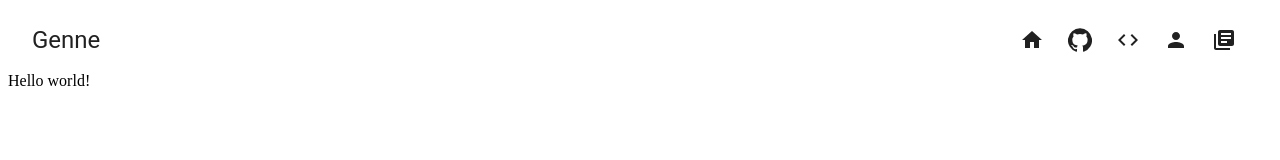
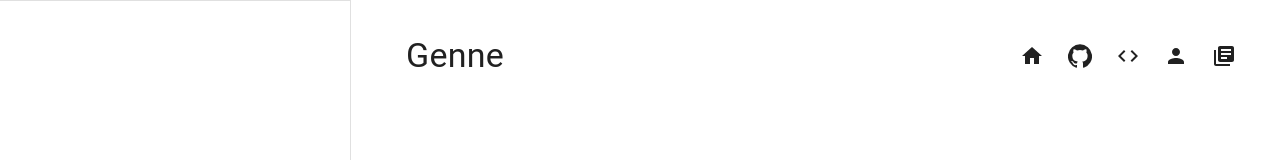
Before and after one commit to you-genie/GatsMe, a Gatsby site: page / in a window 1280 px wide. Shown: the top 160 px of the page. Built offline with nearby package versions, Linux system fonts and the light colour scheme; Gatsby itself is replaced by a stand-in of ours.

Commit message:
[#2] drawer added

```diff
--- /dev/null
+++ b/src/components/drawer.js
@@ -0,0 +1,39 @@
+import React from "react"
+import { makeStyles } from "@material-ui/core"
+import Drawer from '@material-ui/core/Drawer'
+import Typography from "@material-ui/core/Typography"
+import ListItem from '@material-ui/core/ListItem'
+import List from '@material-ui/core/List'
+import ListItemAvatar from '@material-ui/core/ListItemAvatar'
+import ListItemText from '@material-ui/core/ListItemText'
+import Divider from '@material-ui/core/Divider'
+import Avatar from '@material-ui/core/Avatar'
+import GitHubIcon from "@material-ui/icons/GitHub"
+import PersonIcon from "@material-ui/icons/Person"
+import LibraryBooksIcon from "@material-ui/icons/LibraryBooks"
+import CodeIcon from "@material-ui/icons/Code"
+
+const useStyles = makeStyles((theme) => ({
+  drawer: {},
+  drawerPaper: (props) => ({
+    width: props.drawerWidth,
+  }),
+}));
+
+export default function MyDrawer(props) {
+  const classes = useStyles(props);
+
+  return (
+    <Drawer
+      variant={"permanent"}
+      className={classes.drawer}
+      classes={{ paper: classes.drawerPaper }}
+      anchor={"left"}>
+      <Divider />
+    </Drawer>
+  );
+}
+
+MyDrawer.defaultProps = {
+  drawerWidth: 240,
+}
--- a/src/components/header.js
+++ b/src/components/header.js
@@ -14,17 +14,27 @@ const useStyles = makeStyles((theme) => ({
   title: {
     flexGrow: 1,
   },
+  appBar: (props) => ({
+    width: `calc(100% - ${props.drawerWidth}px)`,
+    marginTop: theme.spacing(3),
+    marginLeft: props.drawerWidth,
+    paddingLeft: theme.spacing(3),
+  })
 }))
 
 const myNotionPage =
   "https://www.notion.so/Reading-List-eb63538ed9064b3fac7e1e5d620ab92e"
 
-export default function Header() {
-  const classes = useStyles();
+export default function Header(props) {
+  const classes = useStyles(props);
+
   return (
-    <AppBar color={"white"} elevation={0} position={"static"}>
+    <AppBar color={"white"}
+            elevation={0}
+            className={classes.appBar}
+            position={"static"}>
       <Toolbar>
-        <Typography variant={"h5"} className={classes.title}>
+        <Typography variant={"h4"} className={classes.title}>
           Genne
         </Typography>
         <IconButton color={"inherit"} href={"/"}>
--- a/src/pages/index.js
+++ b/src/pages/index.js
@@ -1,9 +1,12 @@
 import React from "react"
 import Header from "../components/header"
+import Drawer from "../components/drawer"
 
+const drawerWidth = 350;
 export default function Home() {
   return (<div>
-    <Header />
+    <Header drawerWidth={drawerWidth}/>
+    <Drawer drawerWidth={drawerWidth}/>
     Hello world!
   </div>)
 }
```
Also changed, not shown: static/images/me.jpg (added).
